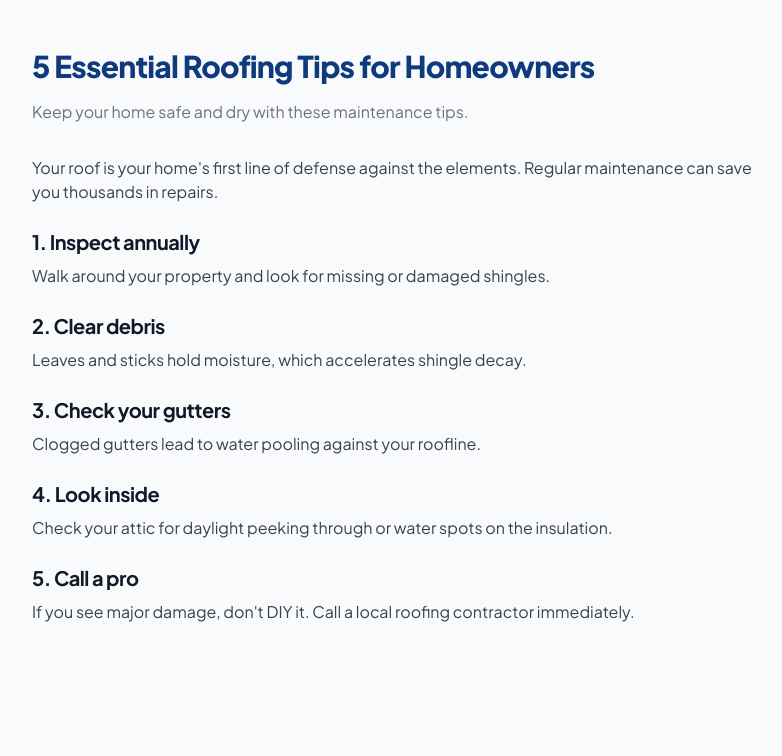
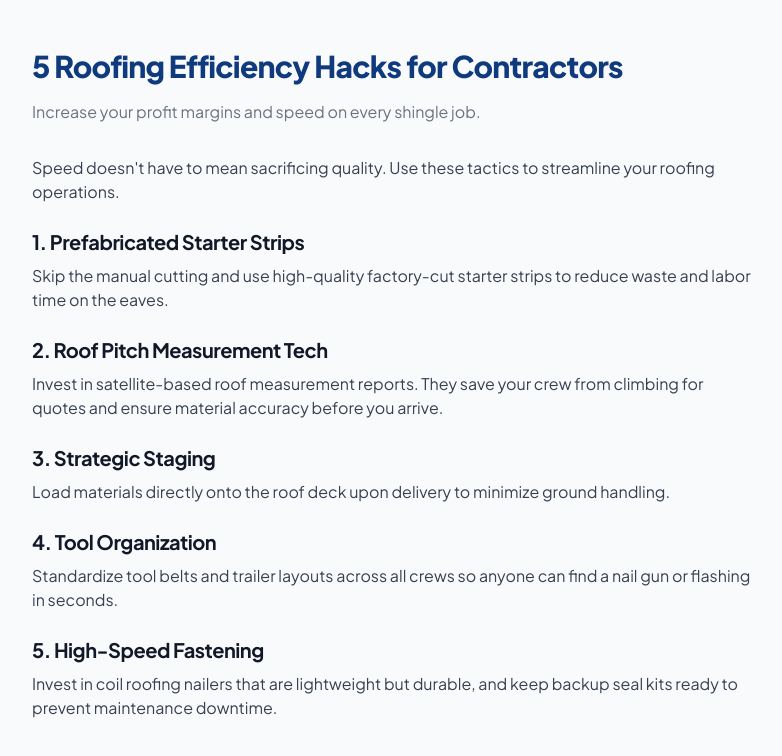
Before and after one commit to bpnelsen/prolink-ezly, a Next.js app: page /blog/roofing-tips in a window 1280 px wide. Shown: the top 756 px of the page, without its empty margins (248-1030 px from the left). Built offline with nearby package versions, Linux system fonts and the light colour scheme.

Commit message:
feat: rewrite blog posts to be contractor-focused

```diff
--- a/src/app/blog/contractor-vetting/page.tsx
+++ b/src/app/blog/contractor-vetting/page.tsx
@@ -1,16 +1,16 @@
 export default function VettingContractorPage() {
   return (
     <main className="max-w-3xl mx-auto px-6 py-12">
-      <h1 className="text-3xl font-black text-[#0f3a7d] mb-4">How to Vet a Contractor</h1>
-      <p className="text-gray-500 mb-8">Don't settle for less — here's how to hire for every job.</p>
+      <h1 className="text-3xl font-black text-[#0f3a7d] mb-4">Building a Network of Trusted Subs</h1>
+      <p className="text-gray-500 mb-8">How to vet and maintain a high-quality subcontractor pool.</p>
       <div className="prose prose-teal max-w-none text-gray-700">
-        <p>Your home renovation hinges on the team you pick.</p>
-        <h2 className="text-xl font-bold mt-6 mb-2">Check Credentials</h2>
-        <p>Are they licensed? Are they insured for this specific work?</p>
-        <h2 className="text-xl font-bold mt-6 mb-2">Portfolio</h2>
-        <p>Don't just ask to see it; ask for recent references.</p>
-        <h2 className="text-xl font-bold mt-6 mb-2">Contract</h2>
-        <p>Get it in writing. No verbal agreements.</p>
+        <p>Reliable subs are the secret to scaling your contracting business without losing quality control.</p>
+        <h2 className="text-xl font-bold mt-6 mb-2">Formal Vetting Process</h2>
+        <p>Require more than just a certificate of insurance. Ask for documented experience and references from other local general contractors.</p>
+        <h2 className="text-xl font-bold mt-6 mb-2">Performance Tracking</h2>
+        <p>Track everything from timeliness to clean-up effectiveness. A CRM like Prolink makes this easy.</p>
+        <h2 className="text-xl font-bold mt-6 mb-2"> Clear Expectations</h2>
+        <p>Use detailed, standardized agreements for every job to reduce communication friction.</p>
       </div>
     </main>
   )
--- a/src/app/blog/electrical-safety/page.tsx
+++ b/src/app/blog/electrical-safety/page.tsx
@@ -1,14 +1,16 @@
 export default function ElectricalSafety() {
   return (
     <main className="max-w-3xl mx-auto px-6 py-12">
-      <h1 className="text-3xl font-black text-[#0f3a7d] mb-4">Electrical Safety Tips for Older Homes</h1>
-      <p className="text-gray-500 mb-8">Outdated systems can be a fire risk. Here’s what to look for.</p>
+      <h1 className="text-3xl font-black text-[#0f3a7d] mb-4">Electrical Upgrades that Sell</h1>
+      <p className="text-gray-500 mb-8">Increase order value and customer satisfaction with smart electrical add-ons.</p>
       <div className="prose prose-teal max-w-none text-gray-700">
-        <p>If your home has modern electrical needs but old outlets or wiring, you might be at risk.</p>
-        <h2 className="text-xl font-bold mt-6 mb-2">Check Outlets</h2>
-        <p>Ensure you have grounded outlets (3-prong) and GFCIs in moisture areas like the kitchen and bathroom.</p>
-        <h2 className="text-xl font-bold mt-6 mb-2">Panel Safety</h2>
-        <p>If you see signs of charring, flickering lights, or frequent breaker trips, call an electrician.</p>
+        <p>Your electrical services shouldn't just be about repairs; they should be about home modernization.</p>
+        <h2 className="text-xl font-bold mt-6 mb-2">Retrofitting Smart Lighting</h2>
+        <p>Offer smart switch installations and modern lighting controls to homeowners looking to bring older homes into the tech age.</p>
+        <h2 className="text-xl font-bold mt-6 mb-2">EV Charger Ready</h2>
+        <p>Pre-quoting for EV-dedicated circuits is a high-value upsell for single-family home customers.</p>
+        <h2 className="text-xl font-bold mt-6 mb-2">Safety Inspections</h2>
+        <p>Add a formal safety sweep (checking breakers, grounding, and GFCI) as a line item to every electrical work order.</p>
       </div>
     </main>
   )
--- a/src/app/blog/home-maintenance/page.tsx
+++ b/src/app/blog/home-maintenance/page.tsx
@@ -1,16 +1,18 @@
 export default function HomeMaintenance() {
   return (
     <main className="max-w-3xl mx-auto px-6 py-12">
-      <h1 className="text-3xl font-black text-[#0f3a7d] mb-4">Seasonal Home Maintenance Checklist</h1>
-      <p className="text-gray-500 mb-8">Simple habits to keep your home in top shape.</p>
+      <h1 className="text-3xl font-black text-[#0f3a7d] mb-4">Proactive Maintenance for Contractor Success</h1>
+      <p className="text-gray-500 mb-8">How regular service contracts keep your schedule predictable.</p>
       <div className="prose prose-teal max-w-none text-gray-700">
-        <p>Keeping a home maintained is better than a giant repair bill from neglect.</p>
-        <h2 className="text-xl font-bold mt-6 mb-2">Spring/Summer</h2>
-        <p>Service your AC, check for cracked exterior caulking, and clean up the landscape.</p>
-        <h2 className="text-xl font-bold mt-6 mb-2">Fall/Winter</h2>
-        <p>Clean gutters, drain exterior spigots to prevent freezing, and check smoke detectors.</p>
-        <h2 className="text-xl font-bold mt-6 mb-2">Monthly</h2>
-        <p>Check HVAC filters, test GFCI outlets, and monitor for leaks under sinks.</p>
+        <p>Instead of chasing emergencies, build a loyal customer base with proactive maintenance agreements.</p>
+        <h2 className="text-xl font-bold mt-6 mb-2">Build Recurring Revenue</h2>
+        <p>Service plans provide predictable cash flow and keep your crew booked during slow seasons.</p>
+        <h2 className="text-xl font-bold mt-6 mb-2">Standardize Service Tasks</h2>
+        <p>Create digital checklists using Prolink to ensure every technician performs the same standard of inspection.</p>
+        <h2 className="text-xl font-bold mt-6 mb-2">Automate Reminders</h2>
+        <p>Use automated SMS or email reminders to schedule seasonal inspections before customers even think to call.</p>
+        <h2 className="text-xl font-bold mt-6 mb-2">Upsell Opportunity</h2>
+        <p>Technicians on-site for maintenance are perfectly positioned to spot and quote minor repairs before they escalate.</p>
       </div>
     </main>
   )
--- a/src/app/blog/roofing-tips/page.tsx
+++ b/src/app/blog/roofing-tips/page.tsx
@@ -1,20 +1,20 @@
 export default function RoofingTips() {
   return (
     <main className="max-w-3xl mx-auto px-6 py-12">
-      <h1 className="text-3xl font-black text-[#0f3a7d] mb-4">5 Essential Roofing Tips for Homeowners</h1>
-      <p className="text-gray-500 mb-8">Keep your home safe and dry with these maintenance tips.</p>
+      <h1 className="text-3xl font-black text-[#0f3a7d] mb-4">5 Roofing Efficiency Hacks for Contractors</h1>
+      <p className="text-gray-500 mb-8">Increase your profit margins and speed on every shingle job.</p>
       <div className="prose prose-teal max-w-none text-gray-700">
-        <p>Your roof is your home's first line of defense against the elements. Regular maintenance can save you thousands in repairs.</p>
-        <h2 className="text-xl font-bold mt-6 mb-2">1. Inspect annually</h2>
-        <p>Walk around your property and look for missing or damaged shingles.</p>
-        <h2 className="text-xl font-bold mt-6 mb-2">2. Clear debris</h2>
-        <p>Leaves and sticks hold moisture, which accelerates shingle decay.</p>
-        <h2 className="text-xl font-bold mt-6 mb-2">3. Check your gutters</h2>
-        <p>Clogged gutters lead to water pooling against your roofline.</p>
-        <h2 className="text-xl font-bold mt-6 mb-2">4. Look inside</h2>
-        <p>Check your attic for daylight peeking through or water spots on the insulation.</p>
-        <h2 className="text-xl font-bold mt-6 mb-2">5. Call a pro</h2>
-        <p>If you see major damage, don't DIY it. Call a local roofing contractor immediately.</p>
+        <p>Speed doesn't have to mean sacrificing quality. Use these tactics to streamline your roofing operations.</p>
+        <h2 className="text-xl font-bold mt-6 mb-2">1. Prefabricated Starter Strips</h2>
+        <p>Skip the manual cutting and use high-quality factory-cut starter strips to reduce waste and labor time on the eaves.</p>
+        <h2 className="text-xl font-bold mt-6 mb-2">2. Roof Pitch Measurement Tech</h2>
+        <p>Invest in satellite-based roof measurement reports. They save your crew from climbing for quotes and ensure material accuracy before you arrive.</p>
+        <h2 className="text-xl font-bold mt-6 mb-2">3. Strategic Staging</h2>
+        <p>Load materials directly onto the roof deck upon delivery to minimize ground handling.</p>
+        <h2 className="text-xl font-bold mt-6 mb-2">4. Tool Organization</h2>
+        <p>Standardize tool belts and trailer layouts across all crews so anyone can find a nail gun or flashing in seconds.</p>
+        <h2 className="text-xl font-bold mt-6 mb-2">5. High-Speed Fastening</h2>
+        <p>Invest in coil roofing nailers that are lightweight but durable, and keep backup seal kits ready to prevent maintenance downtime.</p>
       </div>
     </main>
   )
```
